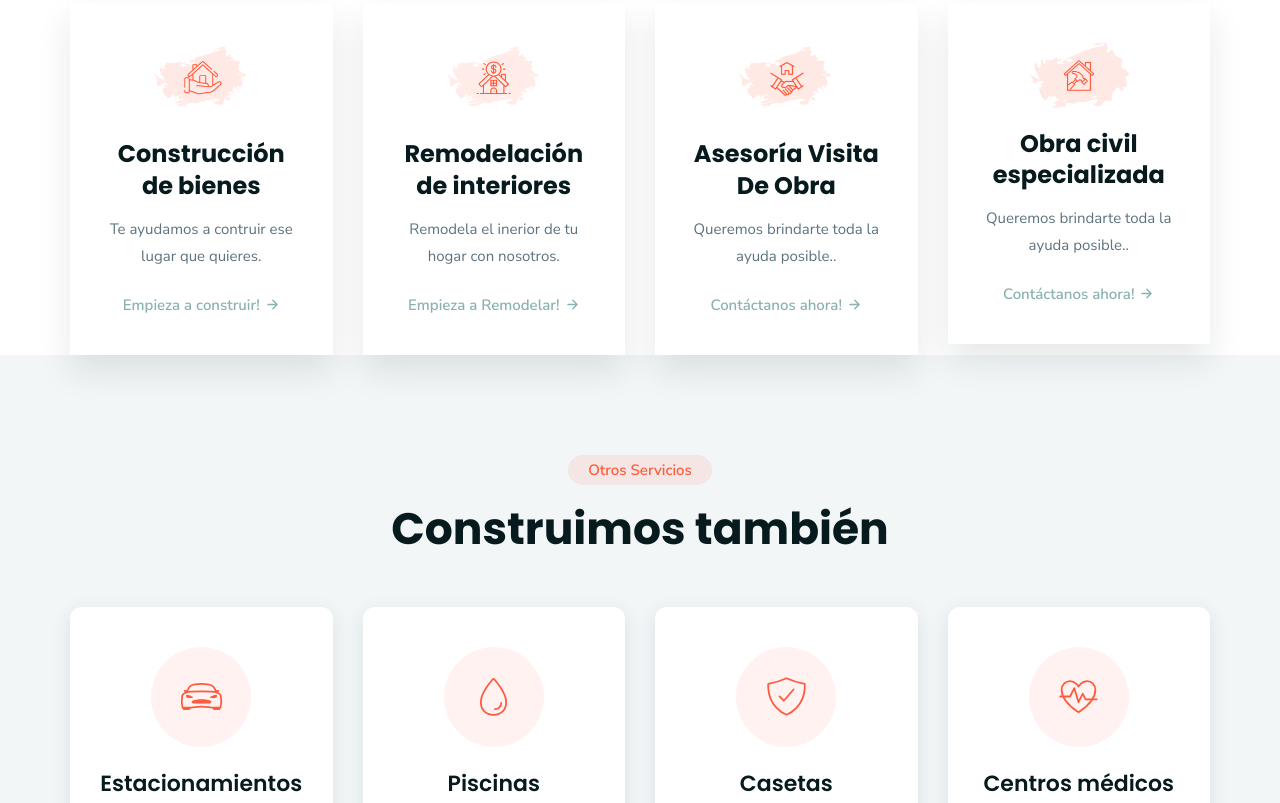
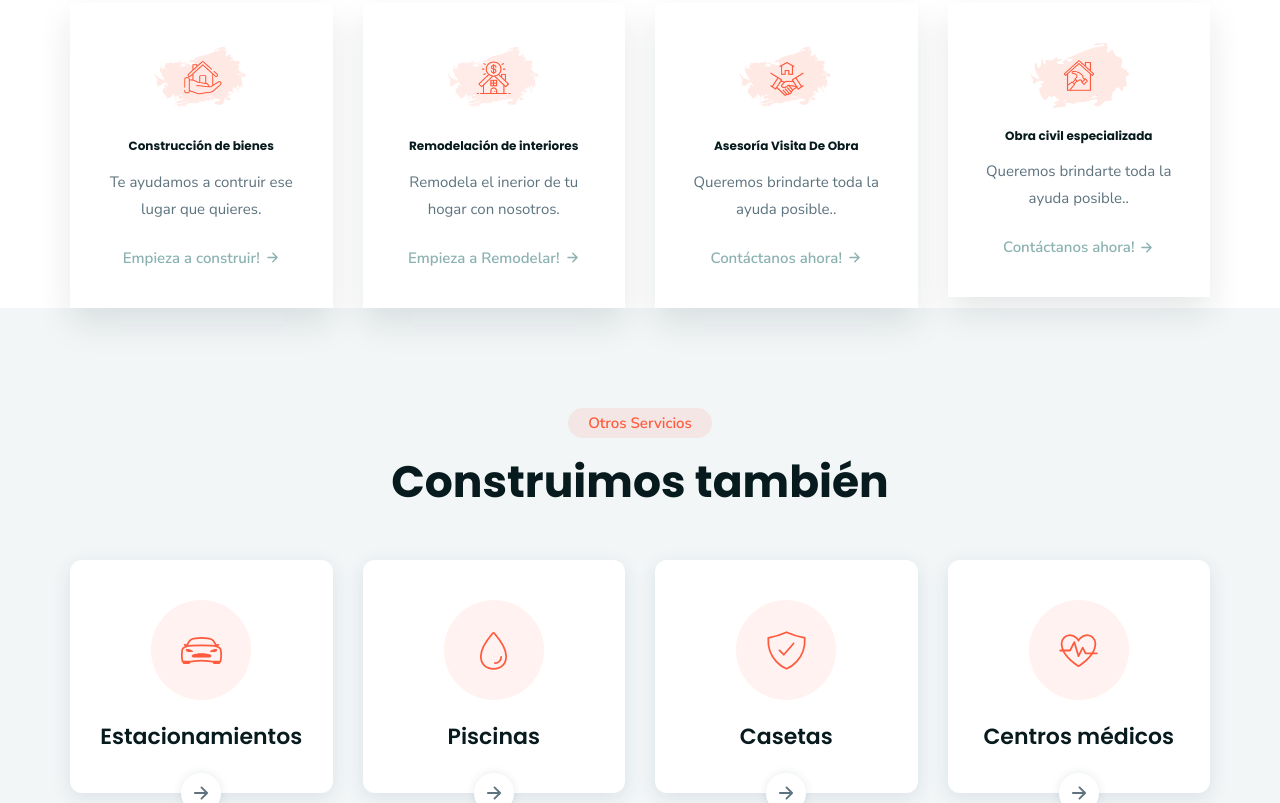
Before and after one commit to Rhamas01/casaGrande, a plain HTML site: page index.html in a window 1280 px wide. Shown: the part 1852-2655 px from the top of the page. Drawn offline with nearby package versions, Linux system fonts and the light colour scheme.

Commit message:
Update style.css

```diff
--- a/assets/css/style.css
+++ b/assets/css/style.css
@@ -608,7 +608,9 @@ button, a { transition: var(--transition); }
   margin-bottom: 20px;
 }
 
-.service-card .card-title { margin-bottom: 15px; }
+.service-card .card-title {
+  font-size: 12px;
+  margin-bottom: 15px; }
 
 .service-card .card-title > a:is(:hover, :focus) { color: var(--orange-soda); }
 
```
